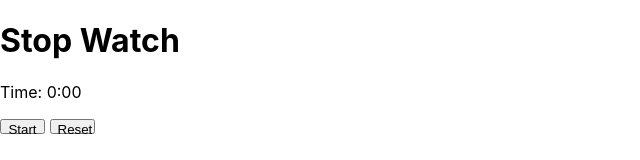
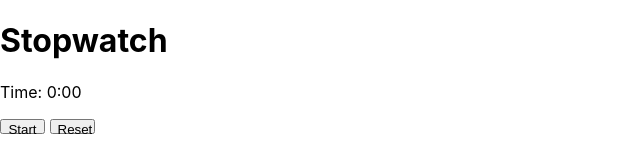
Before and after one commit to darshann345/Stop-Watch, a React (Create React App) app: page / in a window 1280 px wide. Shown: the top 160 px of the page, without its empty margins (0-640 px from the left). Built offline with nearby package versions, Linux system fonts and the light colour scheme.

Commit message:
Stop Watch Spelling changed to Stopwatch

```diff
--- a/src/Components/StopWatch.jsx
+++ b/src/Components/StopWatch.jsx
@@ -35,7 +35,7 @@ const StopWatch = () => {
 
     return (
         <>
-            <h1>Stop Watch</h1>
+            <h1>Stopwatch</h1>
             <p>Time: {formatTime(seconds)}</p>
             <button style={{ width: "45px", height: "15px" }} onClick={handleStartStop}>
                 {isRunning ? "Stop" : "Start"}
```
